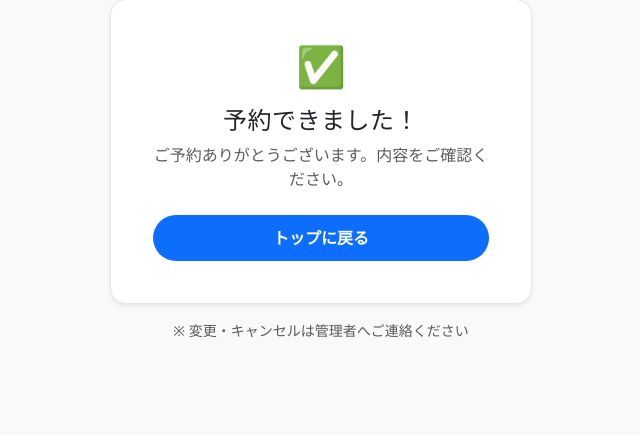
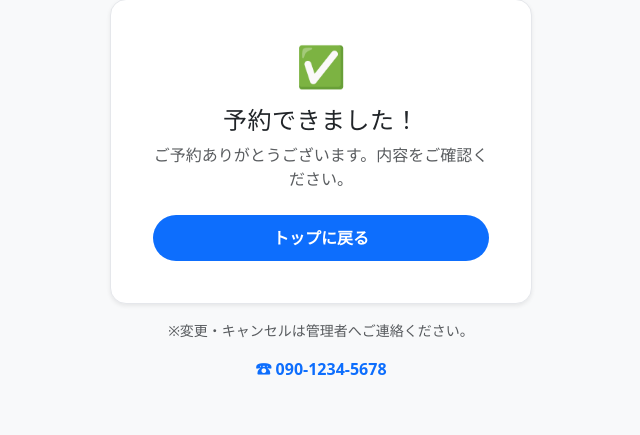
Before and after one commit to 8d4wdb75h5-png/django-reservation-site, a Django app: page /thanks/ in a window 1280 px wide. Shown: the part 101-536 px from the top of the page, without its empty margins (319-959 px from the left). Run offline with Django 5.2, Linux system fonts and the light colour scheme.

Commit message:
管理者の電話番号追加

```diff
--- a/reservations/templates/reservations/index.html
+++ b/reservations/templates/reservations/index.html
@@ -38,7 +38,7 @@
 
         <!-- ここを灰色に -->
         <p class=" mb-3 description-line mb-3">
-          管理画面で作った予約枠を一覧表示し、空きがあれば予約できます（満席は予約不可）。<br>
+          管理画面で作った予約枠を一覧表示し、空きがあれば予約できます。（満席は予約不可）<br>
           予約はPOST＋DBロックで二重予約を防止しています。
         </p>
 
--- a/reservations/templates/reservations/thanks.html
+++ b/reservations/templates/reservations/thanks.html
@@ -48,7 +48,12 @@
         </div>
 
         <p class="text-center text-muted small mt-3">
-          ※ 変更・キャンセルは管理者へご連絡ください
+          ※変更・キャンセルは管理者へご連絡ください。
+        </p>
+        <p class="text-center fw-bold">
+          <a href="tel:09012345678" class="text-decoration-none">
+            ☎ 090-1234-5678
+          </a>
         </p>
 
       </div>
```
